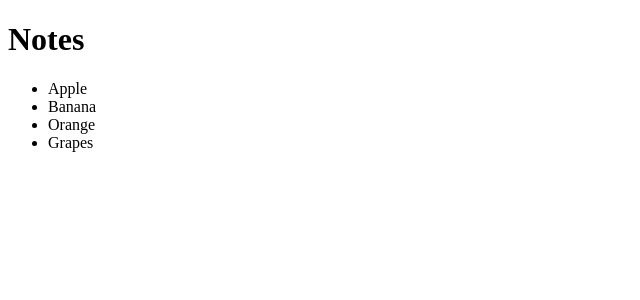
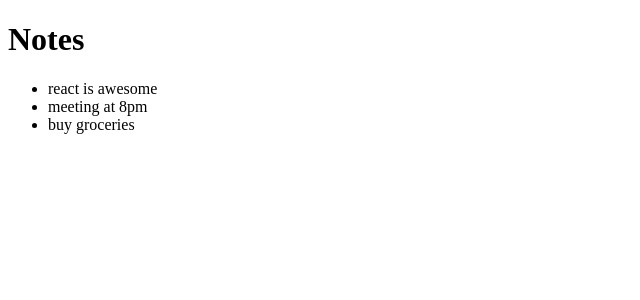
Before and after one commit to githubscientist/re-fsdcwdtb75, a React (Vite) app: page / in a window 1280 px wide. Shown: the top 300 px of the page, without its empty margins (0-640 px from the left). Built offline with nearby package versions, Linux system fonts and the light colour scheme.

Commit message:
list rendering & keys in react

```diff
--- a/src/App.jsx
+++ b/src/App.jsx
@@ -4,14 +4,33 @@ const App = () => {
 
   // Dynamic List Rendering
   // Keys in React
-  let fruits = ['Apple', 'Banana', 'Orange', 'Grapes'];
+  const [notes, setNotes] = useState([
+    {
+      id: 1,
+      content: 'react is awesome',
+      isImportant: false
+    },
+    {
+      id: 2,
+      content: 'meeting at 8pm',
+      isImportant: true
+    },
+    {
+      id: 3,
+      content: 'buy groceries',
+      isImportant: true
+    }
+  ]);
+
+  console.log(notes);
 
   return (
     <div>
       <h1>Notes</h1>
       <ul>
         {
-          fruits.map((fruit, index) => <li key={index}>{ fruit }</li>)
+          notes
+            .map(note => <li key={note.id}>{ note.content }</li>)
         }
       </ul>
     </div>
```
